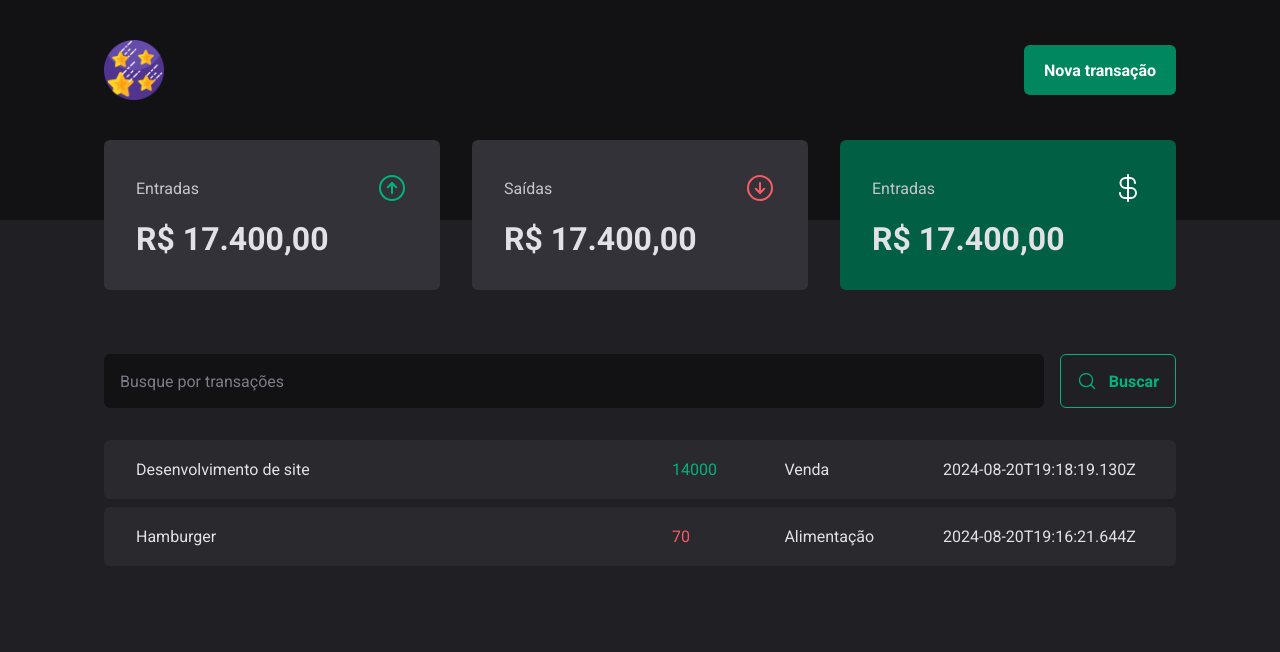
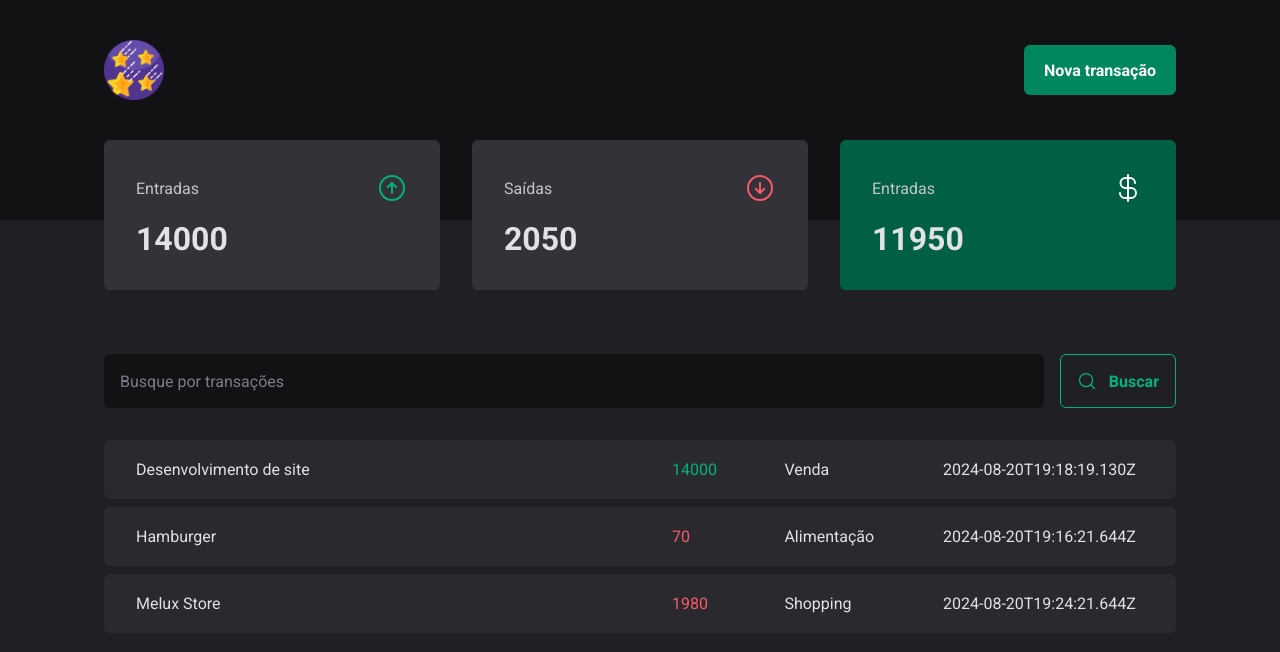
Before and after one commit to Isaacvf-dev/dt-money, a React (Vite) app: page / in a window 1280 px wide. Shown: the top 652 px of the page. Built offline with nearby package versions, Linux system fonts and the light colour scheme; data requests are answered from the project's data file.

Commit message:
Added transaction math using reduce in Summary

```diff
--- a/server.json
+++ b/server.json
@@ -15,6 +15,14 @@
       "category": "Alimentação",
       "price": 70,
       "createdAt": "2024-08-20T19:16:21.644Z"
+    },
+    {
+      "id": 3,
+      "description": "Melux Store",
+      "type": "outcome",
+      "category": "Shopping",
+      "price": 1980,
+      "createdAt": "2024-08-20T19:24:21.644Z"
     }
 
   ]
--- a/src/components/Summary/index.tsx
+++ b/src/components/Summary/index.tsx
@@ -6,7 +6,23 @@
 export default function Summary() {
   const { transactions } = useContext(TransactionsContext)
 
-  console.log(transactions)
+  const summary = transactions.reduce(
+    (acc, transaction) => {
+      if(transaction.type === 'income') {
+        acc.income += transaction.price
+        acc.total += transaction.price
+      } else {
+        acc.outcome += transaction.price
+        acc.total -= transaction.price
+      }
+      return acc
+    },
+    {
+      income: 0,
+      outcome: 0,
+      total: 0
+    }
+  )
   return (
     <SummaryContainer>
       <SummaryCard>
@@ -15,7 +31,7 @@
           <ArrowCircleUp size={32} color="#00b37e" />
         </header>
 
-        <strong>R$ 17.400,00</strong>
+        <strong>{summary.income}</strong>
       </SummaryCard>
       <SummaryCard>
         <header>
@@ -23,7 +39,7 @@
           <ArrowCircleDown size={32} color="#f75a68" />
         </header>
 
-        <strong>R$ 17.400,00</strong>
+        <strong>{summary.outcome}</strong>
       </SummaryCard>
       <SummaryCard variant="green">
         <header>
@@ -31,7 +47,7 @@
           <CurrencyDollar size={32} color="#fff" />
         </header>
 
-        <strong>R$ 17.400,00</strong>
+        <strong>{summary.total}</strong>
       </SummaryCard>
     </SummaryContainer>
   )
```
